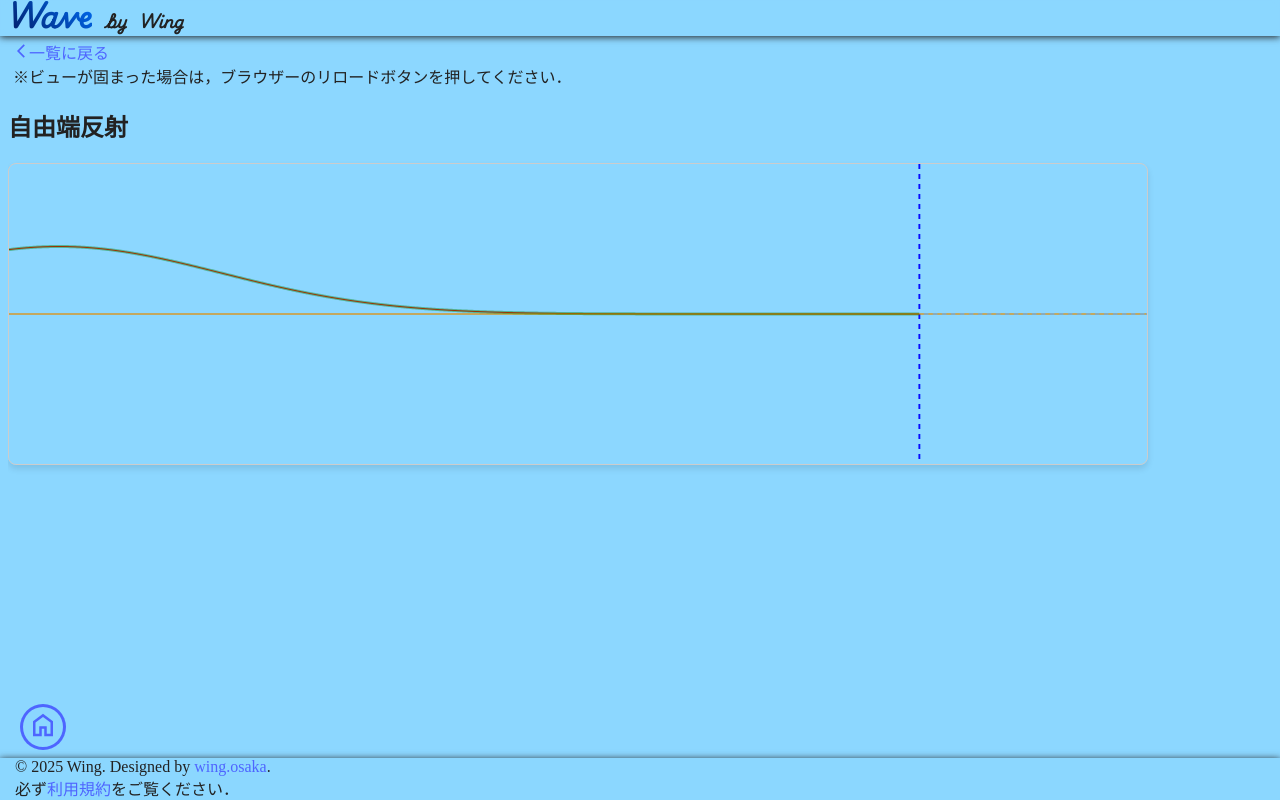
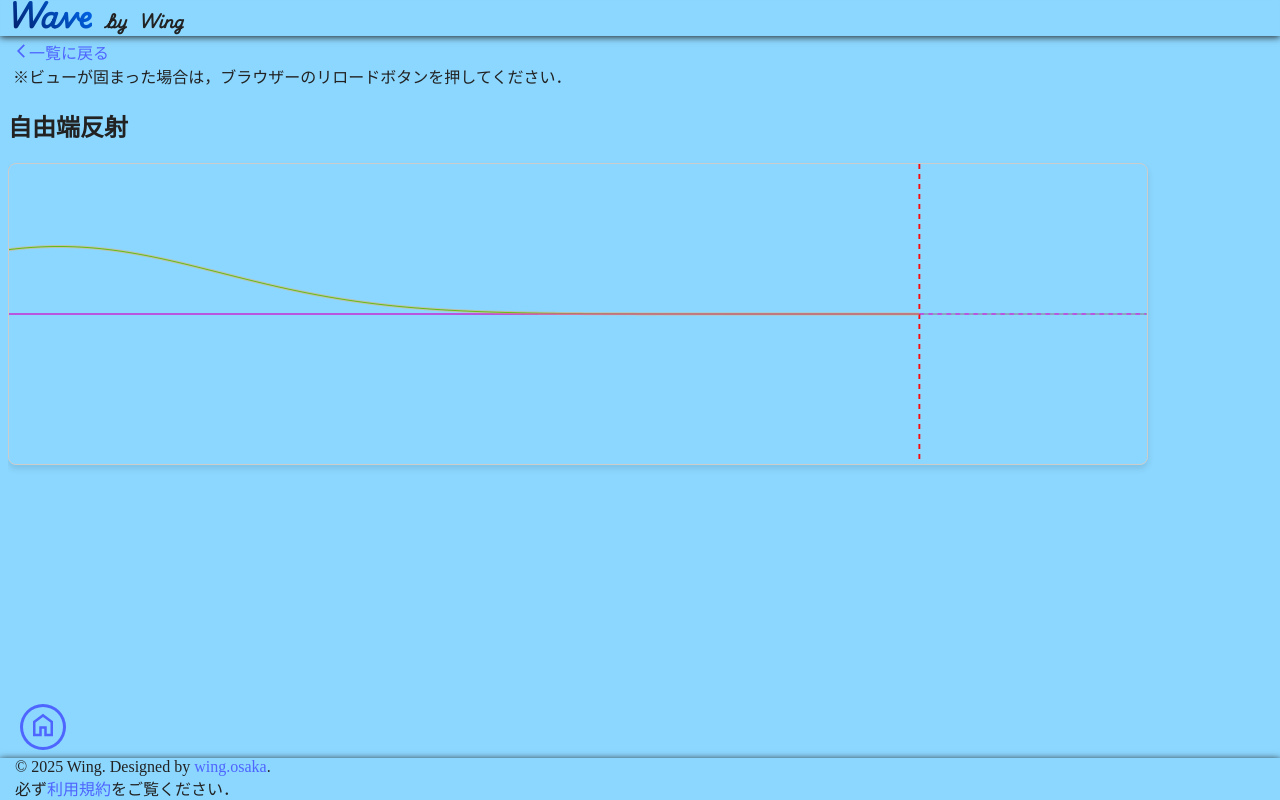
Before and after one commit to te-wing/wave.graphics, a Next.js app: page /wavelayout/freeend in a window 1280 px wide. Built offline with nearby package versions, Linux system fonts and the light colour scheme; a web font is replaced by a local one.

Commit message:
カラーを調整した

```diff
--- a/src/app/wavelayout/freeend/canvas.tsx
+++ b/src/app/wavelayout/freeend/canvas.tsx
@@ -20,9 +20,9 @@ const FreeEndReflectionCanvas: React.FC<FreeEndReflectionCanvasProps> = ({
   pulseSpeed = 0.2, // パルス波の速度（デフォルト値）
   duration = 0.7, // シミュレーションの総時間（デフォルト値）
   height = 300, // キャンバスの高さ（デフォルト値）
-  lineColor = 'orange', // 入射波の線の色（デフォルト値）
-  reflectedLineColor = 'red', // 反射波の線の色（デフォルト値）
-  combinedLineColor = 'green', // 合成波の線の色（デフォルト値）
+  lineColor = '#ea00ffff', // 入射波の線の色（デフォルト値）
+  reflectedLineColor = '#00cc00', // 反射波の線の色（デフォルト値）
+  combinedLineColor = '#ffa238', // 合成波の線の色（デフォルト値）
   backgroundColor = 'transparent', // キャンバスの背景色（デフォルト値）
 }) => {
   const canvasRef = useRef<HTMLCanvasElement>(null); // キャンバス要素への参照
@@ -103,7 +103,7 @@ const FreeEndReflectionCanvas: React.FC<FreeEndReflectionCanvasProps> = ({
     ctx.stroke();
 
     // 反射壁（垂直な破線の青い線）を描画
-    ctx.strokeStyle = 'blue';
+    ctx.strokeStyle = 'red';
     ctx.lineWidth = 2;
     ctx.setLineDash([5, 5]); // 破線パターン
     ctx.beginPath();
```
